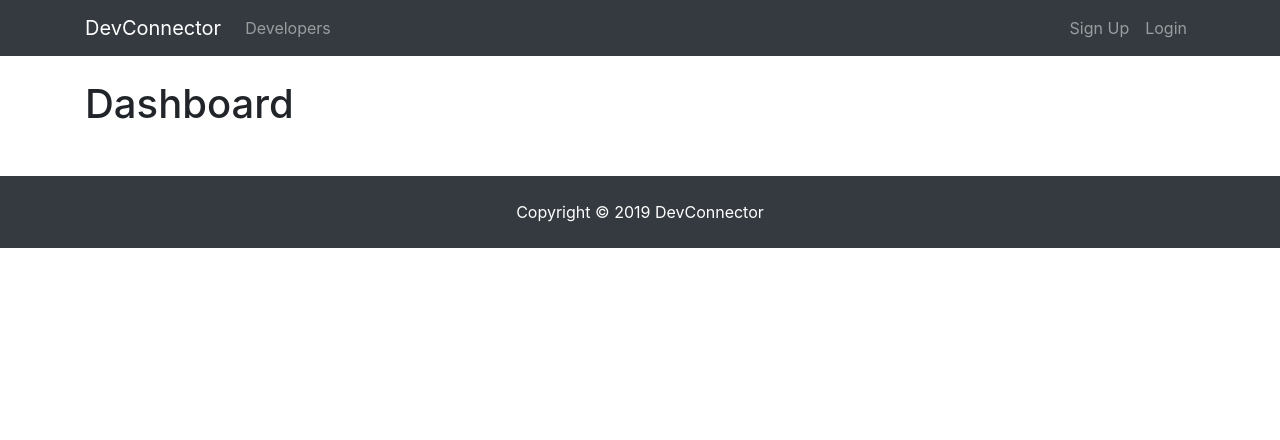
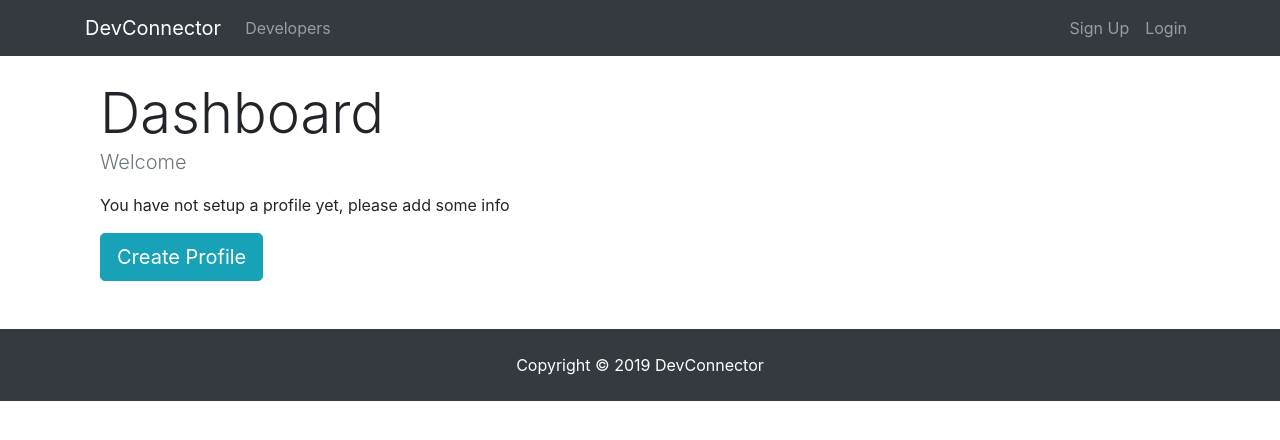
Before and after one commit to ebrank97/dev-connector, a React (Create React App) app in the folder client/: page /dashboard in a window 1280 px wide. Shown: the top 440 px of the page. Built offline with nearby package versions, Linux system fonts and the light colour scheme; no server answers.

Commit message:
Spinner Component Dashboard Start

```diff
--- /dev/null
+++ b/client/src/components/common/Spinner.js
@@ -0,0 +1,14 @@
+import React from 'react';
+import spinner from './spinner.gif';
+
+export default () => {
+  return (
+    <div>
+      <img
+        src={spinner}
+        style={{ width: '200px', margin: 'auto', display: 'block' }}
+        alt="Loading..."
+      />
+    </div>
+  );
+};
--- a/client/src/components/dashboard/Dashboard.js
+++ b/client/src/components/dashboard/Dashboard.js
@@ -1,7 +1,10 @@
-import React, { Component } from 'react'
+import React, { Component } from 'react';
+import { Link } from 'react-router-dom';
 import PropTypes from 'prop-types';
 import { connect } from 'react-redux';
+
 import { getCurrentProfile } from '../../actions/profileActions';
+import Spinner from '../common/Spinner';
 
 class Dashboard extends Component {
   componentDidMount() {
@@ -9,12 +12,58 @@
   }
 
   render() {
+    const { user } = this.props.auth;
+    const { profile, loading } = this.props.profile;
+
+    let dashboardContent;
+
+    if (profile === null || loading) {
+      dashboardContent = <Spinner />;
+    } else {
+      // Check if logged in user has profile data
+      if (Object.keys(profile).length > 0) {
+        dashboardContent = <h4>TODO: DISPLAY PROFILE</h4>;
+      } else {
+        // User is logged in but has no profile
+        dashboardContent = (
+          <div>
+            <p className="lead text-muted">Welcome {user.name}</p>
+            <p>You have not setup a profile yet, please add some info</p>
+            <Link to="/create-profile" className="btn btn-lg btn-info">
+              Create Profile
+            </Link>
+          </div>
+        );
+      }
+    }
+
     return (
-      <div>
-        <h1>Dashboard</h1>
+      <div className="dashboard">
+        <div className="container">
+          <div className="row">
+            <div className="col-md-12">
+              <div className="display-4">Dashboard</div>
+              {dashboardContent}
+            </div>
+          </div>
+        </div>
       </div>
-    )
+    );
   }
 }
 
-export default connect(null, { getCurrentProfile })(Dashboard);
+Dashboard.propTypes = {
+  getCurrentProfile: PropTypes.func.isRequired,
+  auth: PropTypes.object.isRequired,
+  profile: PropTypes.object.isRequired
+};
+
+const mapStateToProps = state => ({
+  profile: state.profile,
+  auth: state.auth
+});
+
+export default connect(
+  mapStateToProps,
+  { getCurrentProfile }
+)(Dashboard);
```
Also changed, not shown: client/src/components/common/spinner.gif (added).
